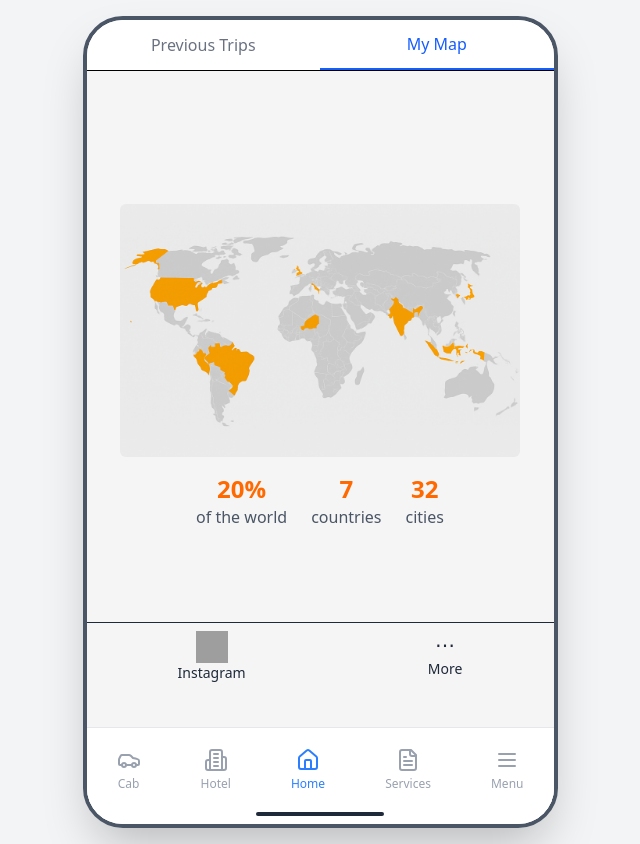
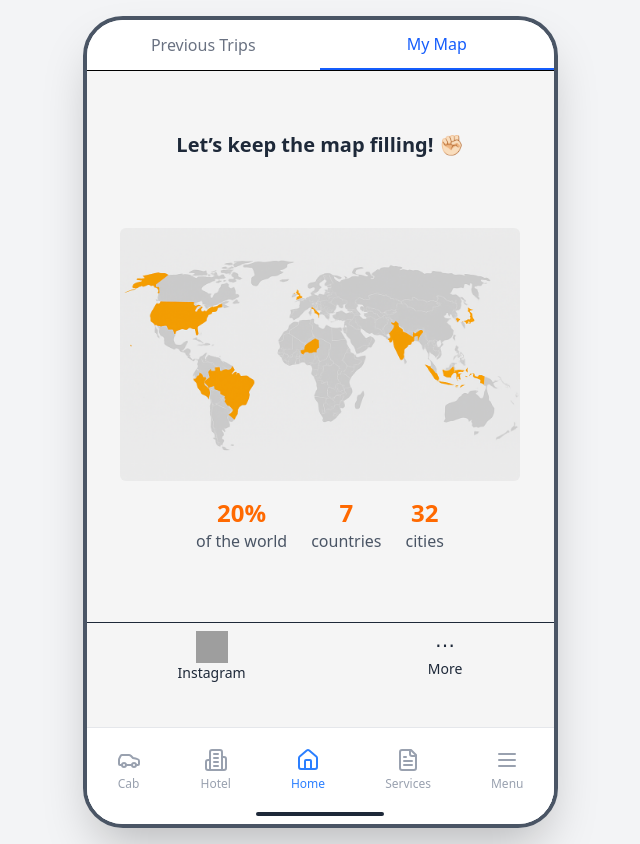
Before and after one commit to sivangbagri/gamified-digiyatra, a React (Vite) app: page /previous-trips in a window 1280 px wide. Both pictures are taken after a click on the button "My Map". Shown: the whole page, without its empty margins (320-960 px from the left). Built offline with nearby package versions, Linux system fonts and the light colour scheme; grey boxes are pictures that could not be loaded.

Commit message:
fix text

```diff
--- a/src/pages/PreviousTrips.tsx
+++ b/src/pages/PreviousTrips.tsx
@@ -34,6 +34,7 @@ const trips: Trip[] = [
 const MapView = () => {
     return (
         <div className="flex flex-col items-center justify-between min-h-175 pt-10 pb-20 bg-[#f5f5f5] text-gray-800">
+            <p className='font-semibold text-xl mt-5'>Let’s keep the map filling! ✊🏻</p>
             <div className="flex-grow flex flex-col justify-center items-center">
                 <img
                     src="/world-map.png"
```
